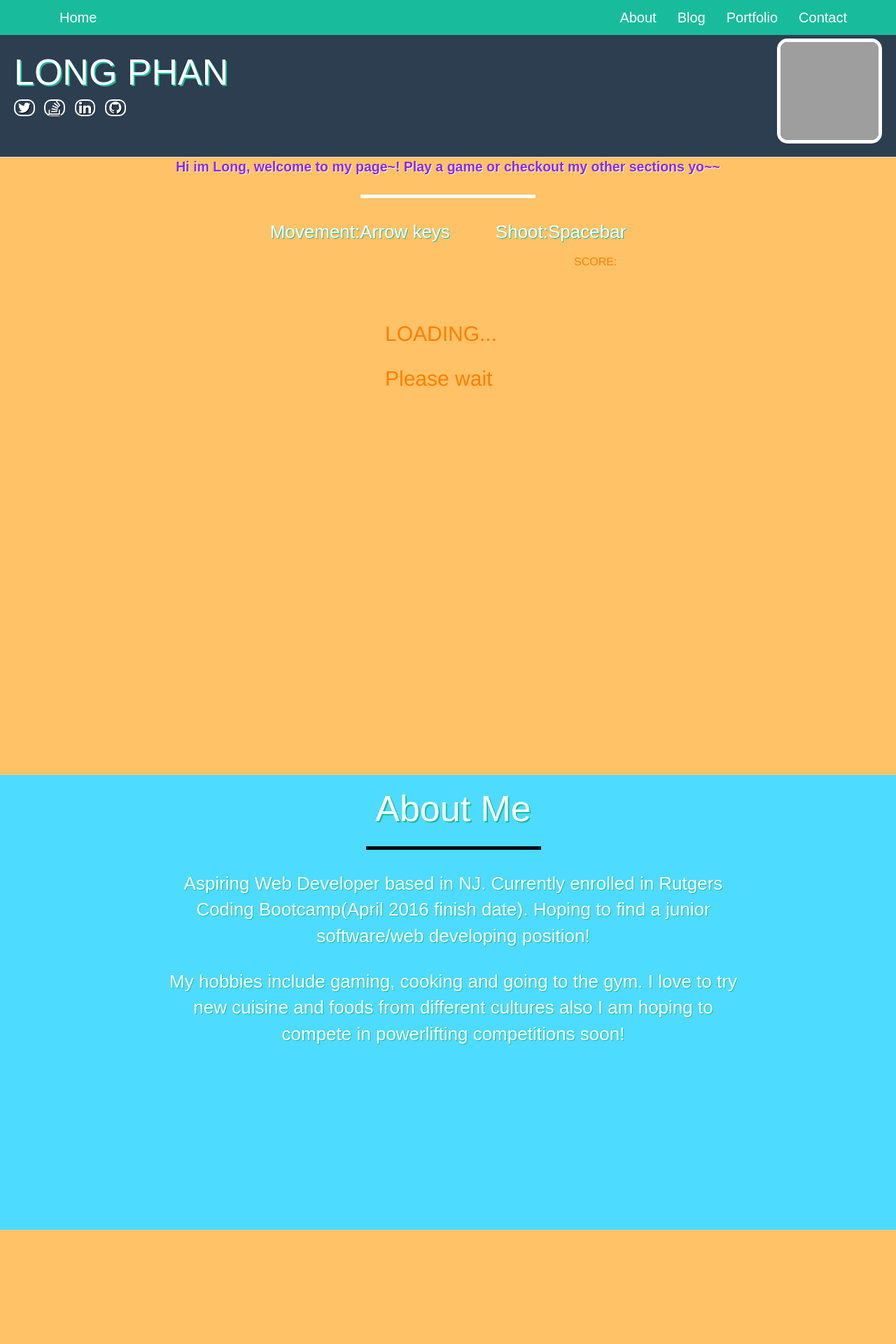
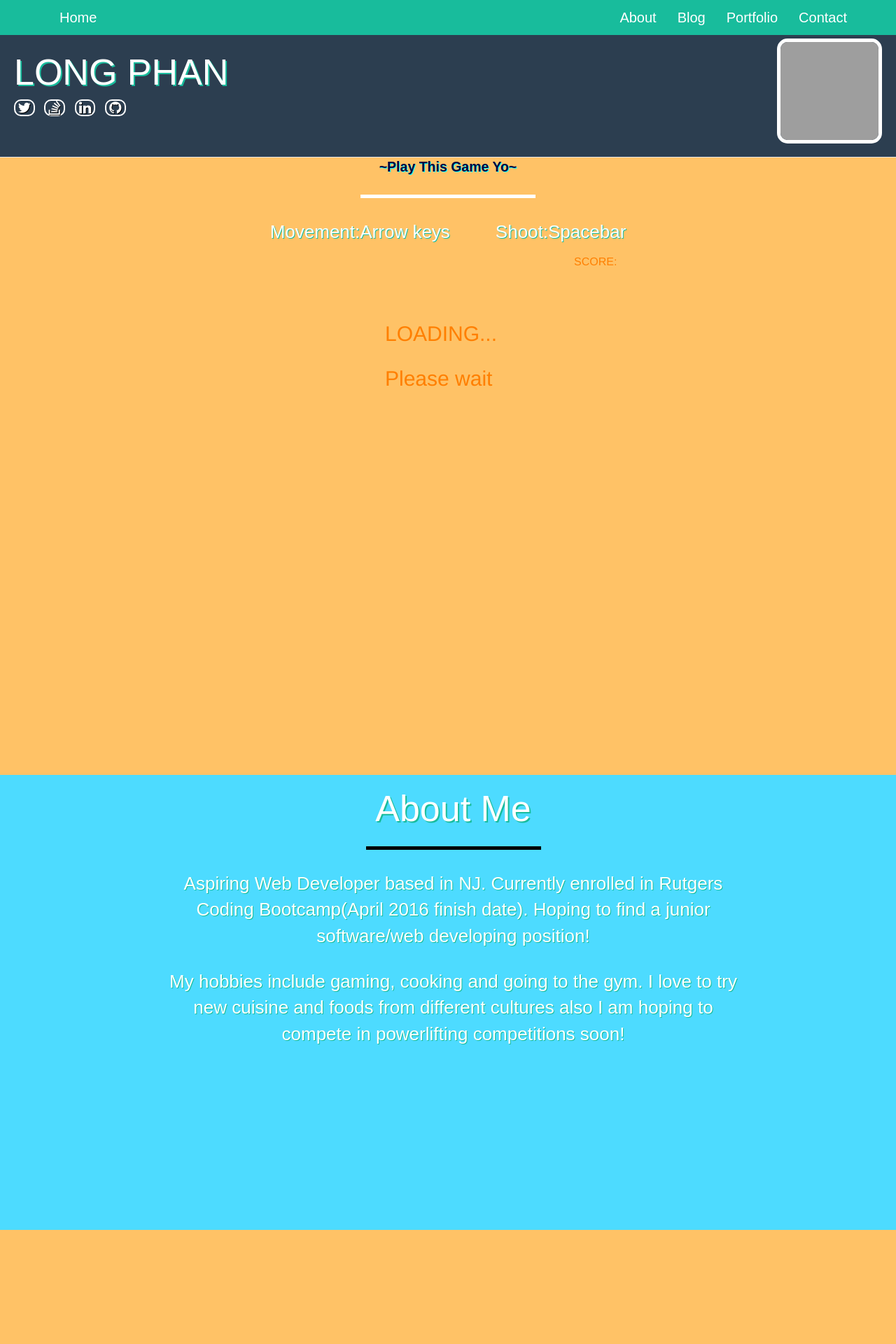
Before and after one commit to longp/PORTFOLIO, a PHP site: page / in a window 1280 px wide. Shown: the top 1920 px of the page at 70% size. Run offline with PHP 8.4, Linux system fonts and the light colour scheme; some libraries are stand-ins or nearby versions; grey boxes are pictures that could not be loaded.

Commit message:
changed gametext

```diff
--- a/home.html
+++ b/home.html
@@ -96,8 +96,7 @@
 </div>
 
 <article class="text-center">
-    <p id="gameintro" >
-    Hi im Long, welcome to my page~! Play a game or checkout my other sections yo~~ </p>
+    <p id="gameintro"> ~Play This Game Yo~</p>
     <hr class="star-light2">
 
    <p><span> Movement:Arrow keys &nbsp &nbsp &nbsp &nbsp Shoot:Spacebar</span>
--- a/project.css
+++ b/project.css
@@ -146,8 +146,8 @@ ul#navigation li.last {
 
  #gameintro {
   font-weight: bold;
-  color: blueviolet;
-  text-shadow: 1px 1px white;
+  color: #00003F;
+  text-shadow: 1px 1px aqua;
   font-size: 1.5em;
  }
 
```
